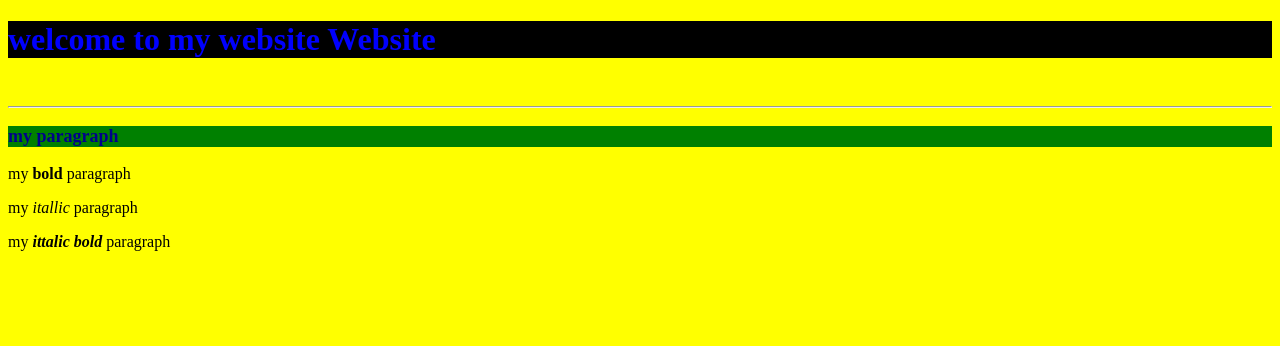
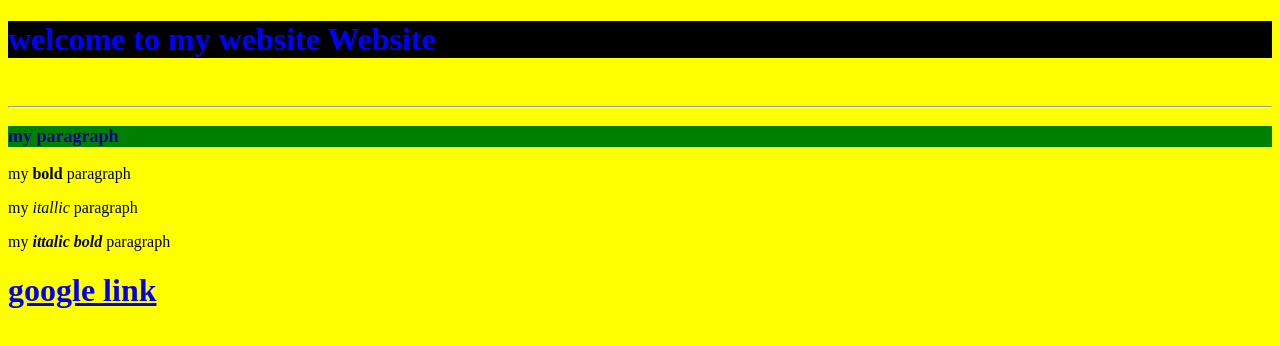
Before and after one commit to Ashwin1219/web_dev_HTML, a plain HTML site: page index.html in a window 1280 px wide. Drawn offline with Linux system fonts and the light colour scheme.

Commit message:
add: anchor tag

```diff
--- a/index.html
+++ b/index.html
@@ -13,6 +13,7 @@
         <p>my <b>bold </b> paragraph</p>
         <p>my <i>itallic</i> paragraph</p>
         <p>my <i><b>ittalic bold</b></i> paragraph</p>
+        <a href="https://www.google.com" target="_blank"><h1>google link</h1></a>
 
     </body>
 
```
